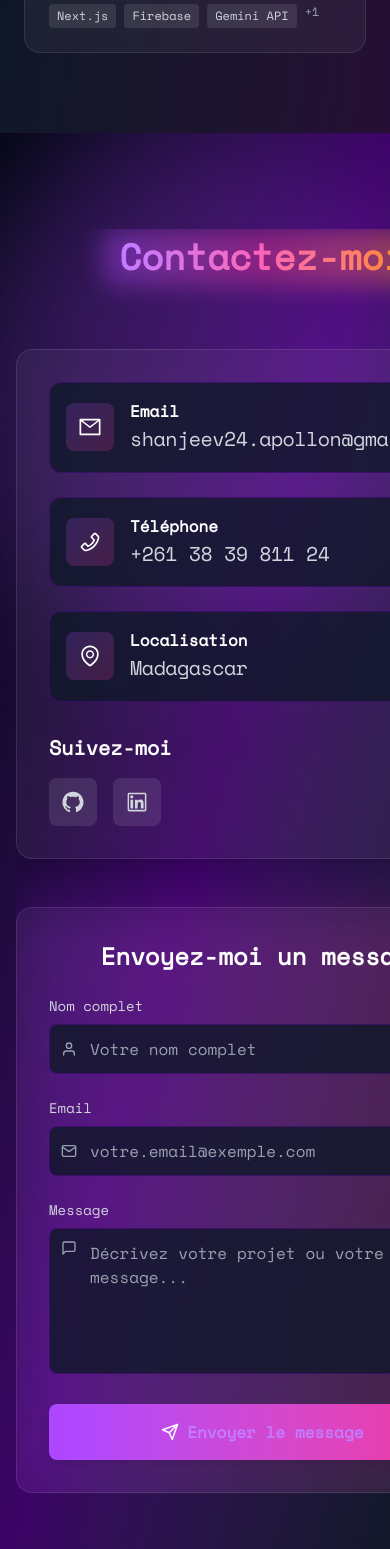
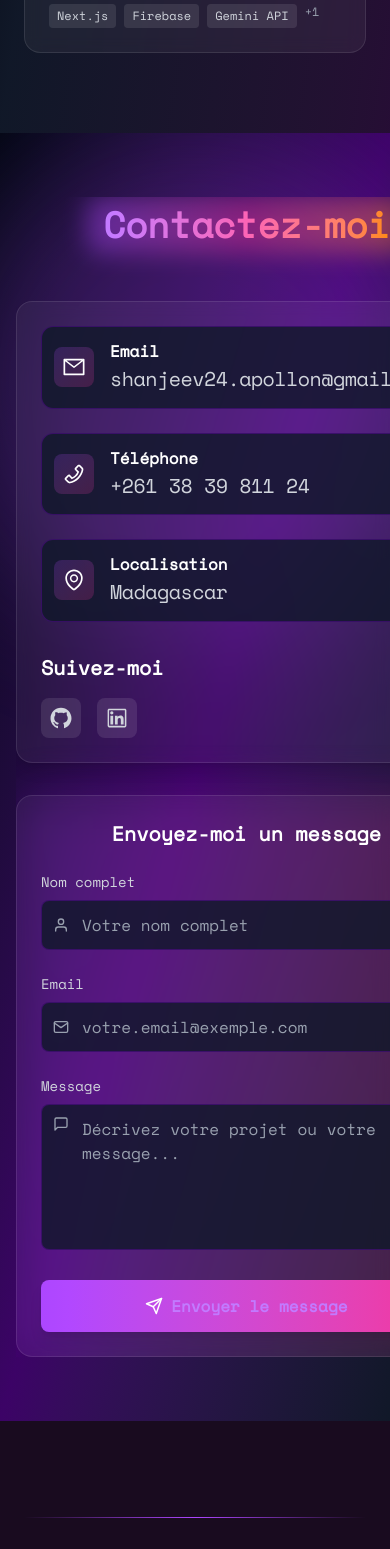
Before and after one commit to Randriantahina/Portfolio_2025, a Next.js app: page / in a window 390 px wide. Shown: the part 6160-7709 px from the top of the page. Built offline with nearby package versions, Linux system fonts and the light colour scheme.

Commit message:
refactor(contact):correction

```diff
--- a/app/components/Contact.tsx
+++ b/app/components/Contact.tsx
@@ -105,7 +105,7 @@ const Contact = () => {
   return (
     <section
       id="contact"
-      className="relative overflow-hidden py-24 px-4 bg-gradient-to-br from-gray-950 via-purple-950 to-gray-900"
+      className="relative overflow-hidden py-16 sm:py-24 px-4 sm:px-6 bg-gradient-to-br from-gray-950 via-purple-950 to-gray-900"
     >
       {/* Glow background */}
       <div className="absolute inset-0 pointer-events-none">
@@ -114,7 +114,7 @@ const Contact = () => {
       <div className="relative max-w-4xl mx-auto z-10">
         <Reveal>
           {/* Titre principal tout en haut */}
-          <h2 className="text-4xl md:text-6xl font-bold mb-16 text-center">
+          <h2 className="text-4xl md:text-6xl font-bold mb-12 md:mb-16 text-center">
             <span className="relative inline-block px-4 py-2">
               <span className="absolute inset-0 bg-gradient-to-r from-purple-500 via-pink-500 to-orange-400 rounded-xl blur-md opacity-40"></span>
               <span className="relative bg-gradient-to-r from-purple-400 via-pink-400 to-orange-400 bg-clip-text text-transparent">
@@ -122,18 +122,18 @@ const Contact = () => {
               </span>
             </span>
           </h2>
-          <div className="flex flex-col md:flex-row gap-12 items-stretch">
+          <div className="flex flex-col md:flex-row gap-8 md:gap-12 items-stretch">
             {/* Bloc contact infos */}
-            <div className="flex-1 flex flex-col justify-center bg-white/5 backdrop-blur-sm rounded-2xl p-8 border border-white/10 shadow-lg">
+            <div className="flex-1 flex flex-col justify-center bg-white/5 backdrop-blur-sm rounded-2xl p-6 sm:p-8 border border-white/10 shadow-lg">
               <div className="space-y-6 mb-8">
                 {contactInfo.map((info, index) => (
                   <motion.a
                     key={index}
                     href={info.link}
                     whileHover={{ scale: 1.03 }}
-                    className="flex items-center gap-4 p-4 rounded-xl bg-gray-900/80 border border-purple-700/30 text-white hover:bg-purple-700/30 hover:border-purple-400 transition-all"
+                    className="flex items-center gap-4 p-3 sm:p-4 rounded-xl bg-gray-900/80 border border-purple-700/30 text-white hover:bg-purple-700/30 hover:border-purple-400 transition-all"
                   >
-                    <div className="w-12 h-12 flex items-center justify-center rounded-lg bg-gradient-to-br from-purple-500/20 to-pink-500/20">
+                    <div className="w-10 h-10 sm:w-12 sm:h-12 flex items-center justify-center rounded-lg bg-gradient-to-br from-purple-500/20 to-pink-500/20">
                       {info.icon}
                     </div>
                     <div>
@@ -155,7 +155,7 @@ const Contact = () => {
                       target="_blank"
                       rel="noopener noreferrer"
                       whileHover={{ scale: 1.1 }}
-                      className={`w-12 h-12 bg-white/10 rounded-lg flex items-center justify-center text-gray-300 transition-colors duration-300 ${social.color}`}
+                      className={`w-10 h-10 sm:w-12 sm:h-12 bg-white/10 rounded-lg flex items-center justify-center text-gray-300 transition-colors duration-300 ${social.color}`}
                       title={social.name}
                     >
                       {social.icon}
@@ -168,8 +168,8 @@ const Contact = () => {
             {/* Bloc formulaire */}
             <div className="flex-1 flex flex-col justify-center relative">
               <div className="absolute inset-0 bg-gradient-to-r from-purple-600/20 to-pink-600/20 rounded-2xl blur-xl pointer-events-none"></div>
-              <div className="relative bg-white/5 backdrop-blur-sm rounded-2xl p-8 border border-white/10 shadow-lg">
-                <h3 className="text-2xl font-bold text-white mb-6 text-center">
+              <div className="relative bg-white/5 backdrop-blur-sm rounded-2xl p-6 sm:p-8 border border-white/10 shadow-lg">
+                <h3 className="text-xl sm:text-2xl font-bold text-white mb-6 text-center">
                   Envoyez-moi un message
                 </h3>
                 <form onSubmit={handleSubmit} className="space-y-6">
@@ -241,7 +241,7 @@ const Contact = () => {
                     disabled={isLoading}
                     whileHover={{ scale: 1.03 }}
                     whileTap={{ scale: 0.98 }}
-                    className="w-full py-4 bg-gradient-to-r from-purple-500 to-pink-500 hover:from-purple-600 hover:to-pink-600 text-white font-semibold rounded-lg shadow-lg transition-all duration-300 flex items-center justify-center space-x-2 disabled:opacity-50 disabled:cursor-not-allowed"
+                    className="w-full py-3.5 sm:py-4 bg-gradient-to-r from-purple-500 to-pink-500 hover:from-purple-600 hover:to-pink-600 text-white font-semibold rounded-lg shadow-lg transition-all duration-300 flex items-center justify-center space-x-2 disabled:opacity-50 disabled:cursor-not-allowed"
                   >
                     {isLoading ? (
                       <div className="w-5 h-5 border-2 border-white/30 border-t-white rounded-full animate-spin" />
@@ -261,6 +261,8 @@ const Contact = () => {
                           ? 'bg-green-500/20 text-green-400 border border-green-500/30'
                           : 'bg-red-500/20 text-red-400 border border-red-500/30'
                       }`}
+                      role="alert"
+                      aria-live="assertive"
                     >
                       {status}
                     </motion.div>
```
